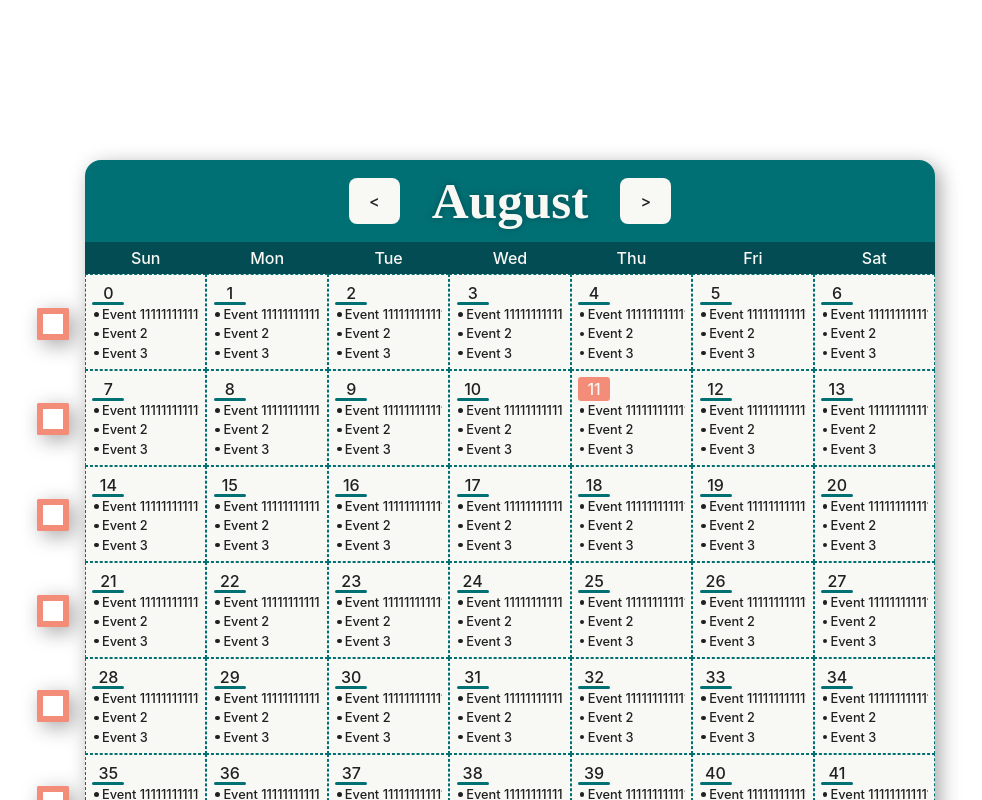
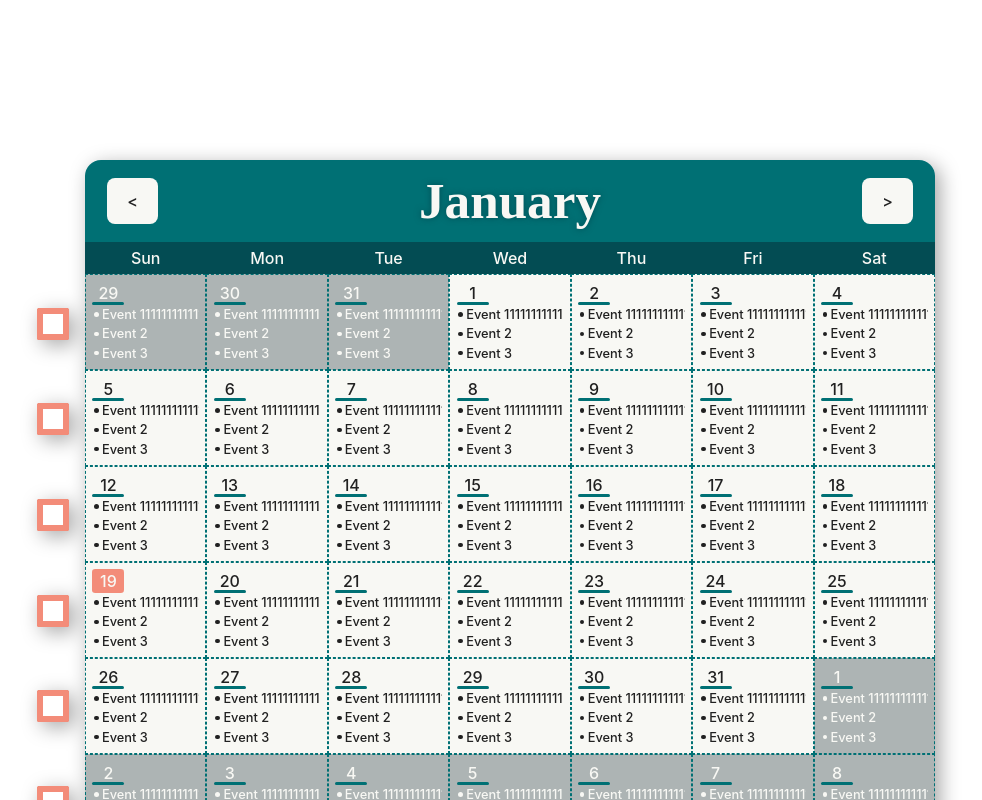
Before and after one commit to ZackLeaman/choredo-fe, a React (Vite) app: page /choredo-fe/playground in a window 1280 px wide. Shown: the whole page, without its empty margins (130-1112 px from the left). Built offline with nearby package versions, Linux system fonts and the light colour scheme; a web font is replaced by a local one.

Commit message:
Add: moment and mapping cells to date values

```diff
--- a/package.json
+++ b/package.json
@@ -19,6 +19,7 @@
     "@supabase/auth-ui-shared": "^0.1.8",
     "@supabase/supabase-js": "^2.47.16",
     "core-js": "^3.40.0",
+    "moment": "^2.30.1",
     "path": "^0.12.7",
     "react": "^18.3.1",
     "react-dom": "^18.3.1",
--- a/src/components/calendar/calendarPage.component.css
+++ b/src/components/calendar/calendarPage.component.css
@@ -16,6 +16,7 @@
     --secondary-variant: #f38c79;
     --background: var(--white);
     --surface: var(--white);
+    --faded: #adb4b4;
     --error: #b00020;
     --text-primary: var(--white);
     --text-secondary: var(--white);
@@ -48,6 +49,7 @@
             padding: 0.8rem 0;
             color: var(--text-primary);
             text-shadow: 0rem 0rem 0.4rem var(--primary-variant);
+            min-width: 40rem;
         }
 
         button {
@@ -142,6 +144,17 @@
             }
         }
 
+        &.content.faded {
+            background: var(--faded);
+            color: var(--text-primary);
+
+            .calendar-day-event {
+                &::before {
+                    background: var(--text-primary);
+                }
+            }
+        }
+
         &.content.highlight {
             cursor: pointer;
             background: var(--secondary);
--- a/src/components/calendar/calendarPage.component.tsx
+++ b/src/components/calendar/calendarPage.component.tsx
@@ -7,30 +7,30 @@ import {
 } from "react";
 import { DateData } from "@/models/DateData";
 import "./calendarPage.component.css";
+import moment from "moment";
 
 const CalendarPage: React.FC = () => {
-  const [cellContent, setCellContent] = useState([] as { value: number }[]);
+  const [cellContent, setCellContent] = useState([] as { id: number, year: number, month: number, day: number }[]);
   const [rowSelectors, setRowSelectors] = useState([] as number[]);
   const [isDragging, setIsDragging] = useState(false);
   const [selectedDates, setSelectedDates] = useState([] as number[]);
   const [rowSelectorsSelected, setRowSelectorsSelected] = useState([] as boolean[]);
-  const currentDay = 11;
+  const [dateData, setDateData] = useState({ monthText: '', monthValue: 0, date: '', yearText: '', isCurrentYear: false })
+  const [todayCellId, setTodayCellId] = useState(-1);
   const daysShown = 7;
   const weeksShown = 6;
   const cellHeader = ["Sun", "Mon", "Tue", "Wed", "Thu", "Fri", "Sat"];
 
   useEffect(() => {
-    const newCellContent = [];
-    const newRowSelectors = [];
-    for (let w = 0; w < weeksShown; w++) {
-      for (let d = 0; d < daysShown; d++) {
-        newCellContent.push({ value: d + daysShown * w });
-      }
-      newRowSelectors.push(w);
-    }
-    setCellContent(newCellContent);
-    setRowSelectors(newRowSelectors);
-    setRowSelectorsSelected(newRowSelectors.map(() => false));
+    // TODO except a prop to determine which starting focus date
+    const date = moment().format('YYYY-MM-DD');
+    setDateData({
+      monthText: moment().format('MMMM'),
+      monthValue: +moment().format('MM'),
+      date,
+      yearText: date.split('-')[0],
+      isCurrentYear: true
+    });
 
     const handleMouseUp = () => {
       setIsDragging(false);
@@ -41,6 +41,32 @@ const CalendarPage: React.FC = () => {
       document.removeEventListener("mouseup", handleMouseUp);
     };
   }, []);
+
+  useEffect(() => {
+    const focusedDate = moment(dateData.date);
+    const startMonth = focusedDate.startOf('month');
+    const startMonthDay = +startMonth.format('d');
+    const dayOffset = startMonthDay === 0 ? 7 : startMonthDay;
+    let dateCycler = startMonth.subtract(dayOffset, 'days');
+    const newCellContent = [];
+    const newRowSelectors = [];
+    let todayCellId = -1;
+    for (let w = 0; w < weeksShown; w++) {
+      for (let d = 0; d < daysShown; d++) {
+        const id = d + daysShown * w;
+        if (todayCellId === -1 && dateCycler.isSame(new Date(), "day")) {
+          todayCellId = id;
+        }
+        newCellContent.push({ id, year: +dateCycler.format('YYYY'), month: +dateCycler.format('MM'), day: +dateCycler.format('DD') });
+        dateCycler = dateCycler.add(1, 'days');
+      }
+      newRowSelectors.push(w);
+    }
+    setCellContent(newCellContent);
+    setRowSelectors(newRowSelectors);
+    setRowSelectorsSelected(newRowSelectors.map(() => false));
+    setTodayCellId(todayCellId);
+  }, [dateData])
 
   const handleMouseDown = (buttonId: number) => {
     setSelectedDates([buttonId]);
@@ -106,13 +132,24 @@ const CalendarPage: React.FC = () => {
     }
   };
 
+  const handleMonthCycle = (offset: number) => {
+    const newDate = moment(dateData.date).add(offset, 'months').format('YYYY-MM-DD');
+    setDateData({
+      monthText: moment(newDate).format('MMMM'),
+      monthValue: +moment(newDate).format('MM'),
+      date: newDate,
+      yearText: newDate.split('-')[0],
+      isCurrentYear: newDate.split('-')[0] === moment().format('YYYY')
+    })
+  }
+
   return (
     <section className="main">
       <div className="calendar-grid">
         <div className="calendar-title">
-          <button>{`<`}</button>
-          <h1>August</h1>
-          <button>{`>`}</button>
+          <button onClick={() => handleMonthCycle(-1)}>{`<`}</button>
+          <h1>{`${dateData.monthText}${!dateData.isCurrentYear ? ' ' + dateData.yearText : ''}`}</h1>
+          <button onClick={() => handleMonthCycle(1)}>{`>`}</button>
         </div>
         {cellHeader &&
           cellHeader.map((cell, index) => (
@@ -127,16 +164,16 @@ const CalendarPage: React.FC = () => {
         {cellContent &&
           cellContent.map((cell, index) => (
             <button
-              key={cell.value}
+              key={cell.id}
               className={`calendar-cell content ${
                 selectedDates.includes(index) ? "highlight" : ""
               } ${cellContent.length - 1 === index ? "bottom-right" : ""} ${
                 cellContent.length - daysShown === index ? "bottom-left" : ""
-              } ${currentDay === index ? "current-day" : ""}`}
-              onMouseDown={() => handleMouseDown(cell.value)}
-              onMouseMove={() => handleMouseMove(cell.value)}
+              } ${todayCellId === index ? "current-day" : ""} ${dateData.monthValue !== cell.month ? 'faded' : ''}`}
+              onMouseDown={() => handleMouseDown(cell.id)}
+              onMouseMove={() => handleMouseMove(cell.id)}
             >
-              <div className="calendar-day-numeric">{cell.value}</div>
+              <div className="calendar-day-numeric">{cell.day}</div>
               <div className="calendar-day-events">
                 <div className="calendar-day-event high-priority">
                   Event 1111111111111111111111111111111
```
Also changed, not shown: 1 other file (tests, documents, lock files or other folders).
